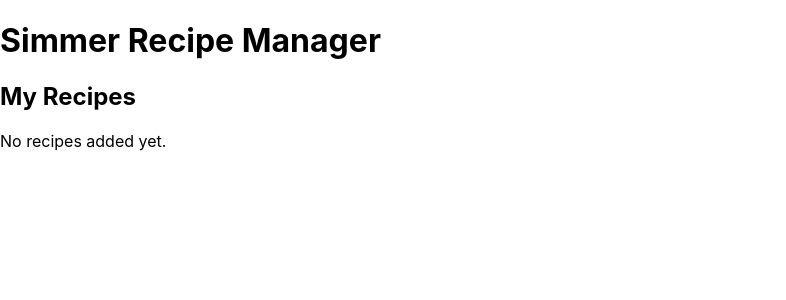
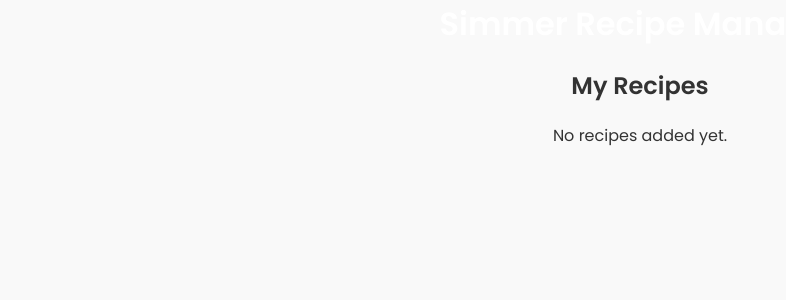
Before and after one commit to MoPaMo/simmer, a React (Create React App) app: page / in a window 1280 px wide. Shown: the top 300 px of the page, without its empty margins (0-786 px from the left). Built offline with nearby package versions, Linux system fonts and the light colour scheme.

Commit message:
style: update App component styles and integrate Poppins font for improved aesthetics

```diff
--- a/src/App.css
+++ b/src/App.css
@@ -7,7 +7,7 @@
 }
 
 .App-header {
-  background-color: #ff6f61; /* Playful coral color */
+  background-color: #ff6f61;
   padding: 20px;
   box-shadow: 0 4px 6px rgba(0, 0, 0, 0.1);
 }
--- a/src/App.js
+++ b/src/App.js
@@ -3,7 +3,7 @@ import React from "react";
 import { BrowserRouter as Router, Route, Routes } from "react-router-dom";
 import RecipeList from "./components/RecipeList";
 import AddRecipe from "./components/AddRecipe";
-
+import "./App.css";
 function App() {
   return (
     <Router>
--- a/src/index.css
+++ b/src/index.css
@@ -1,13 +1,17 @@
+@import url("https://fonts.googleapis.com/css2?family=Poppins:wght@400;500;600&display=swap");
+
 body {
   margin: 0;
-  font-family: -apple-system, BlinkMacSystemFont, 'Segoe UI', 'Roboto', 'Oxygen',
-    'Ubuntu', 'Cantarell', 'Fira Sans', 'Droid Sans', 'Helvetica Neue',
-    sans-serif;
-  -webkit-font-smoothing: antialiased;
-  -moz-osx-font-smoothing: grayscale;
+  font-family: "Poppins", sans-serif;
+  background-color: #f9f9f9;
+  color: #333;
 }
 
 code {
-  font-family: source-code-pro, Menlo, Monaco, Consolas, 'Courier New',
+  font-family: source-code-pro, Menlo, Monaco, Consolas, "Courier New",
     monospace;
 }
+
+a {
+  color: inherit;
+}
```
